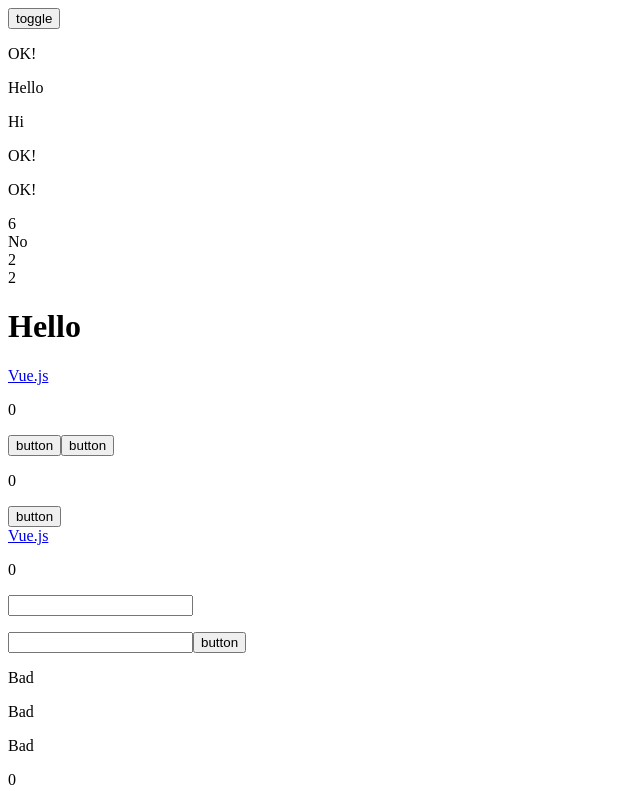
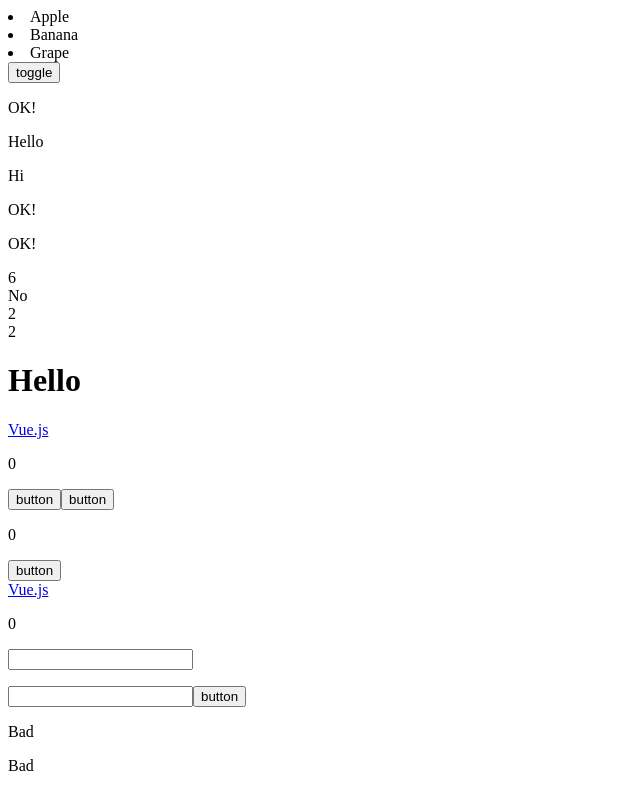
Before and after one commit to reo0306/vue-practise, a Vue app in the folder vue-lesson/: page / in a window 1280 px wide. Shown: the top 791 px of the page, without its empty margins (0-640 px from the left). Built offline with nearby package versions, Linux system fonts and the light colour scheme; the HTML template or start-up script is replaced by a standard one.

Commit message:
add v-for

```diff
--- a/vue-lesson/src/App.vue
+++ b/vue-lesson/src/App.vue
@@ -110,9 +110,13 @@ function toggleClass() {
 
 const ok = ref(true);
 const maybeOk = ref(false);
+const fruits = ref(['Apple', 'Banana', 'Grape']);
 </script>
 
 <template>
+  <!-- v-for -->
+  <li v-for="fruit in fruits">{{ fruit }}</li>
+
   <!-- v-if, v-else-if v-else -->
   <button @click="ok = !ok">toggle</button>
   <!-- v-ifといっしょに使うとtemplateタグは消える -->
```
